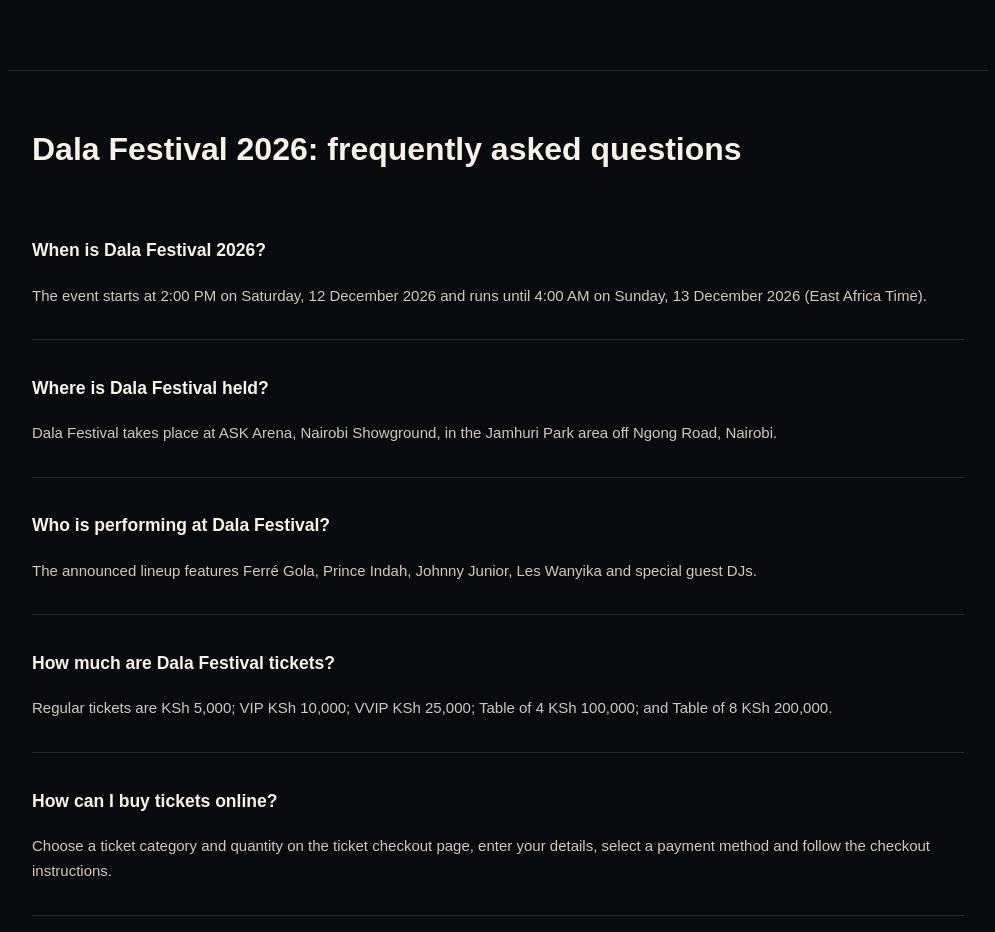
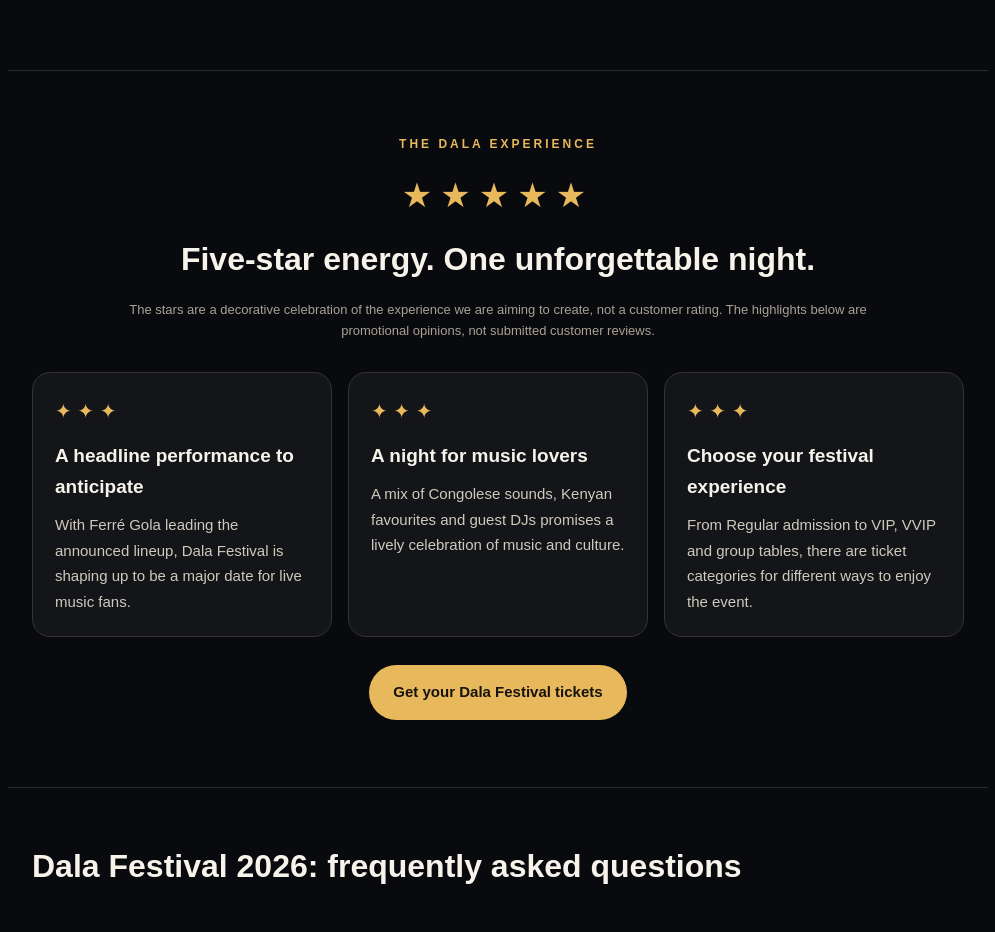
Before and after one commit to robinsonb254/dala-festival-ticketing, a Next.js app: page /dala-festival-2026-tickets in a window 1280 px wide. Shown: the part 2324-3256 px from the top of the page, without its empty margins (142-1137 px from the left). Built offline with nearby package versions, Linux system fonts and the light colour scheme.

Commit message:
Add promotional festival highlights and decorative five-star section

```diff
--- a/app/dala-festival-2026-tickets/page.tsx
+++ b/app/dala-festival-2026-tickets/page.tsx
@@ -135,6 +135,33 @@ export default function DalaFestivalTicketsPage() {
       </section>
 
       <section style={{ ...sectionStyle, borderTop: "1px solid #292a2d" }}>
+        <div style={{ textAlign: "center", maxWidth: 760, margin: "0 auto" }}>
+          <p style={{ color: "#e7b85c", fontSize: 12, fontWeight: 800, letterSpacing: 3, textTransform: "uppercase" }}>The Dala experience</p>
+          <div aria-label="Five decorative gold stars" style={{ color: "#e7b85c", fontSize: 34, letterSpacing: 8, margin: "10px 0" }}>★★★★★</div>
+          <h2 style={{ fontSize: 32, margin: "10px 0 14px" }}>Five-star energy. One unforgettable night.</h2>
+          <p style={{ color: "#aaa196", fontSize: 13, lineHeight: 1.6 }}>The stars are a decorative celebration of the experience we are aiming to create, not a customer rating. The highlights below are promotional opinions, not submitted customer reviews.</p>
+        </div>
+        <div style={{ display: "grid", gridTemplateColumns: "repeat(auto-fit, minmax(220px, 1fr))", gap: 16, marginTop: 30 }}>
+          <article style={{ background: "#141519", border: "1px solid #343238", borderRadius: 18, padding: 22 }}>
+            <div style={{ color: "#e7b85c", fontSize: 20, marginBottom: 12 }}>✦ ✦ ✦</div>
+            <h3 style={{ margin: "0 0 10px", fontSize: 19 }}>A headline performance to anticipate</h3>
+            <p style={{ color: "#d0c9bd", lineHeight: 1.7, margin: 0 }}>With Ferré Gola leading the announced lineup, Dala Festival is shaping up to be a major date for live music fans.</p>
+          </article>
+          <article style={{ background: "#141519", border: "1px solid #343238", borderRadius: 18, padding: 22 }}>
+            <div style={{ color: "#e7b85c", fontSize: 20, marginBottom: 12 }}>✦ ✦ ✦</div>
+            <h3 style={{ margin: "0 0 10px", fontSize: 19 }}>A night for music lovers</h3>
+            <p style={{ color: "#d0c9bd", lineHeight: 1.7, margin: 0 }}>A mix of Congolese sounds, Kenyan favourites and guest DJs promises a lively celebration of music and culture.</p>
+          </article>
+          <article style={{ background: "#141519", border: "1px solid #343238", borderRadius: 18, padding: 22 }}>
+            <div style={{ color: "#e7b85c", fontSize: 20, marginBottom: 12 }}>✦ ✦ ✦</div>
+            <h3 style={{ margin: "0 0 10px", fontSize: 19 }}>Choose your festival experience</h3>
+            <p style={{ color: "#d0c9bd", lineHeight: 1.7, margin: 0 }}>From Regular admission to VIP, VVIP and group tables, there are ticket categories for different ways to enjoy the event.</p>
+          </article>
+        </div>
+        <p style={{ textAlign: "center", marginTop: 28 }}><Link href="/#tickets" style={buttonStyle}>Get your Dala Festival tickets</Link></p>
+      </section>
+
+      <section style={{ ...sectionStyle, borderTop: "1px solid #292a2d" }}>
         <h2 style={{ fontSize: 32, marginTop: 0 }}>Dala Festival 2026: frequently asked questions</h2>
         {[
           ["When is Dala Festival 2026?", "The event starts at 2:00 PM on Saturday, 12 December 2026 and runs until 4:00 AM on Sunday, 13 December 2026 (East Africa Time)."],
```
